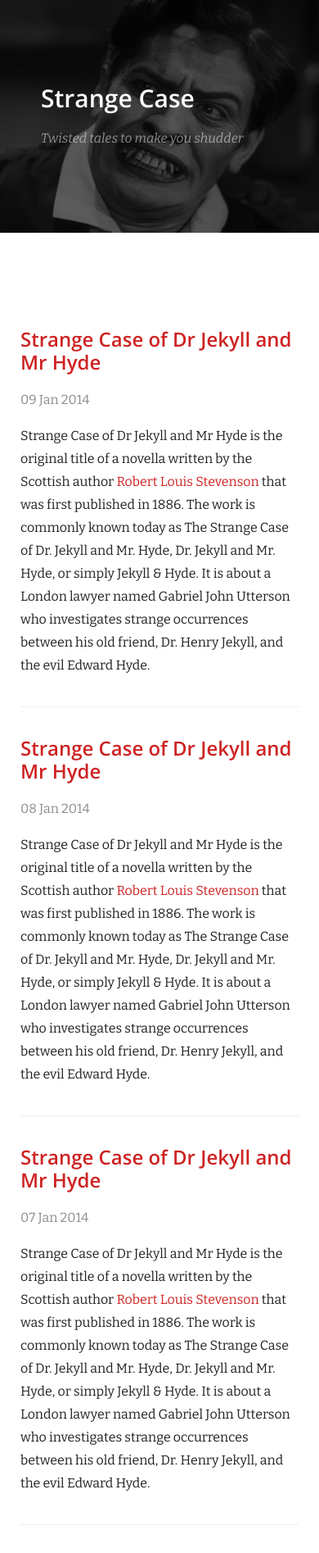
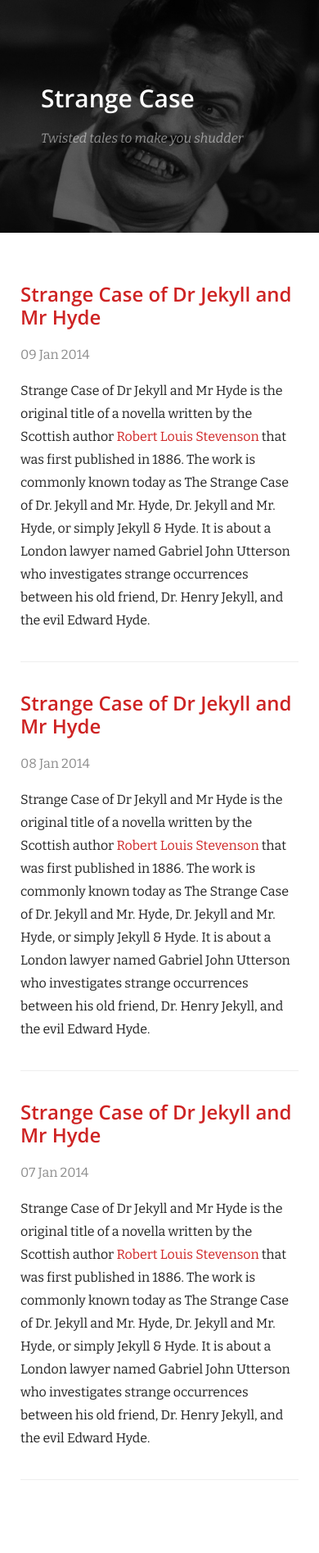
Before and after one commit to thephuse/strange_case, a Jekyll site: the page built from index.html, in a window 390 px wide. Shown: the whole page at 82% size. Built offline with Jekyll 4.4.1, drawn with Linux system fonts in a browser that asks for light colours; nearby versions of some CDN libraries; Markdown is read by kramdown in place of the engine named in the settings; after the commit the page ends 1840 px from its top, so only the background shows below that.

Commit message:
Adjust padding

```diff
--- a/css/main.css
+++ b/css/main.css
@@ -274,15 +274,19 @@ article {
   width: 65%;
 }
 
+
+article .container {
+  padding-top: 80px;
+}
+
 @media (max-width: 960px) {
   article {
     width: 100%;
     overflow: visible;
   }
-}
-
-article .container {
-  padding-top: 80px;
+  article .container {
+    padding: 25px !important;
+  }
 }
 
 article p {
```
